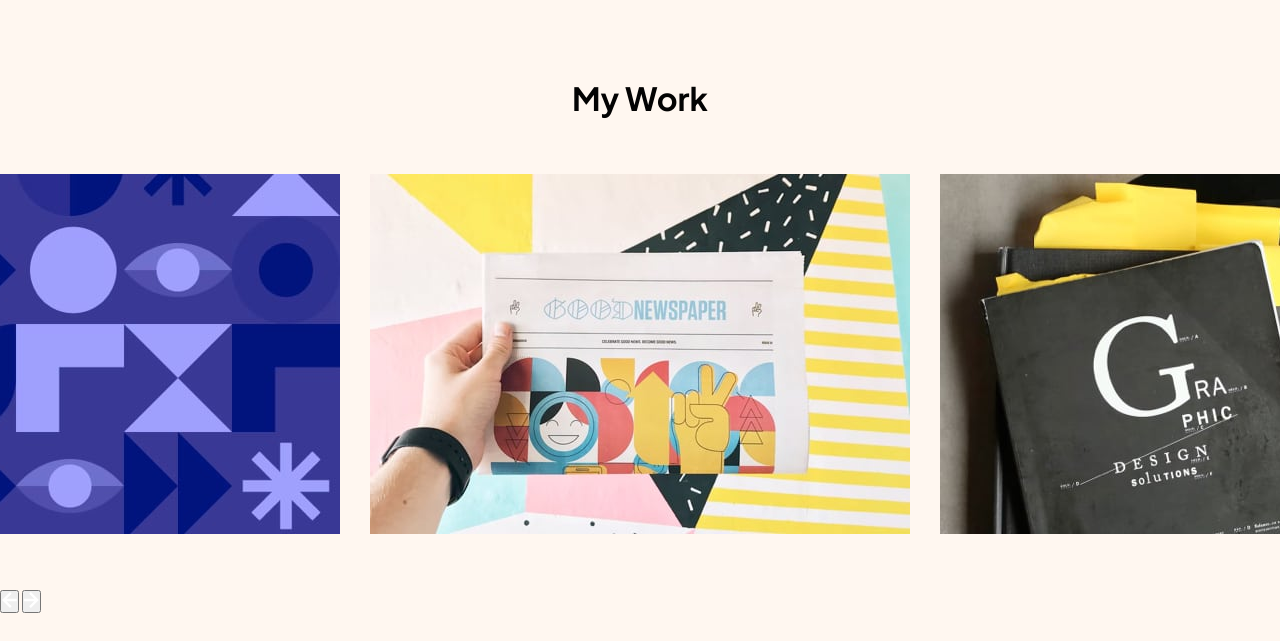
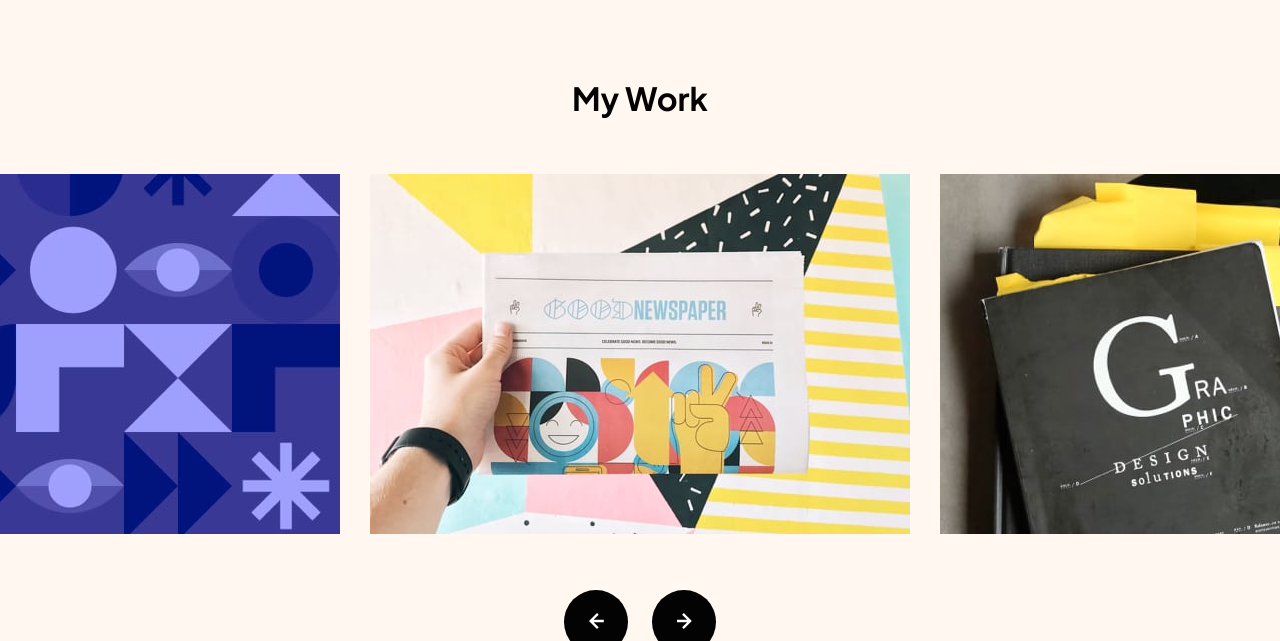
Before and after one commit to K3nK0/single-page-design-portfolio, a plain HTML site: page index.html in a window 1280 px wide. Shown: the part 1420-2061 px from the top of the page. Drawn offline with nearby package versions, Linux system fonts and the light colour scheme.

Commit message:
btn slider css

```diff
--- a/index.html
+++ b/index.html
@@ -81,11 +81,11 @@
       <img class="slide" src="assets/image-slide-2.jpg" alt="image graphic">
 
     </div>
-    <div class="btn-slider">
-      <button class="btn-slider" data-slide="previous">
+    <div class="btns-slider">
+      <button class="btn-slider btn-previous" data-slide="previous">
         <svg width="15" height="16" xmlns="http://www.w3.org/2000/svg"><path fill="#FFF" d="M8 0 0 8l8 8 1.687-1.687-5.121-5.12h10.241V6.807H4.566l5.121-5.12z"/></svg>
       </button>
-      <button class="btn-slider" data-slide="next">
+      <button class="btn-slider btn-next" data-slide="next">
         <svg width="15" height="16" xmlns="http://www.w3.org/2000/svg"><path fill="#FFF" d="m6.808 16 8-8-8-8-1.687 1.687 5.121 5.12H.001v2.386h10.241l-5.121 5.12z"/></svg>
       </button>
     </div>
--- a/style.css
+++ b/style.css
@@ -472,3 +472,61 @@ footer .link-consultation::after {
     width: 100%;
     padding: 0 15px;
 }
+
+.btns-slider {
+    display: flex;
+    justify-content: center;
+    gap: 24px;
+}
+
+.btn-slider {
+    position: relative;
+    width: 64px;
+    height: 64px;
+    border-radius: 50%;
+    border: none;
+    background: transparent;
+    cursor: pointer;
+    overflow: hidden;
+}
+
+.btn-slider::before {
+    content: "";
+    position: absolute;
+    height: 100%;
+    width: 100%;
+    top: 0;
+    left: 0;
+    background: var(--black);
+    transition: transform .2s ease-out;
+    z-index: -1;
+}
+
+.btn-slider::after {
+    content: "";
+    position: absolute;
+    height: 100%;
+    width: 100%;
+    top: 0;
+    left: 0;
+    background: var(--galactic-blue);
+    transition: transform .2s ease-out;
+    z-index: -1;
+}
+
+.btn-previous::after {
+    transform: scaleX(0);
+    transform-origin: left;
+}
+.btn-previous:hover::after {
+    transform-origin: right;
+    transform: scaleX(1);
+}
+.btn-next::after {
+    transform: scaleX(0);
+    transform-origin: right;
+}
+.btn-next:hover::after {
+    transform-origin: left;
+    transform: scaleX(1);
+}
```
